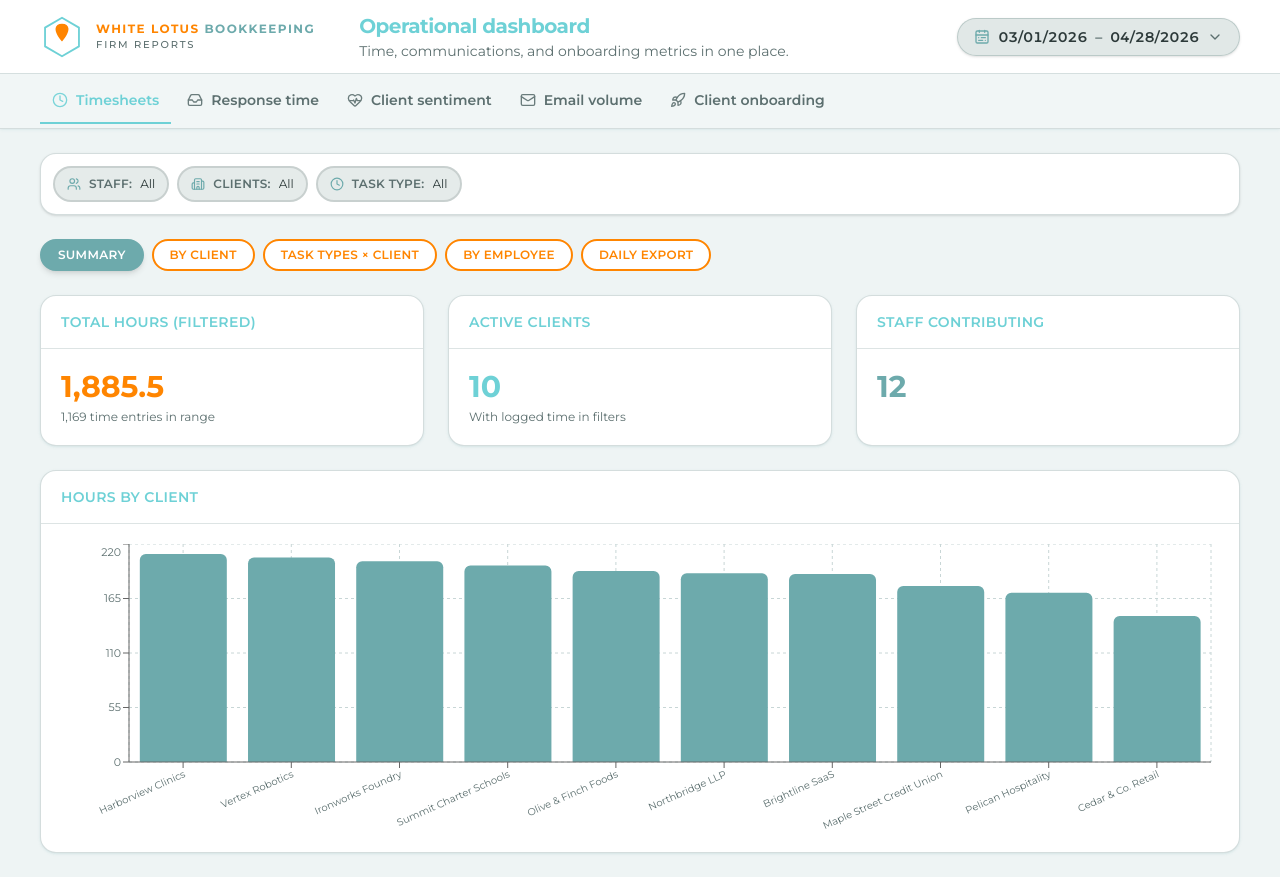
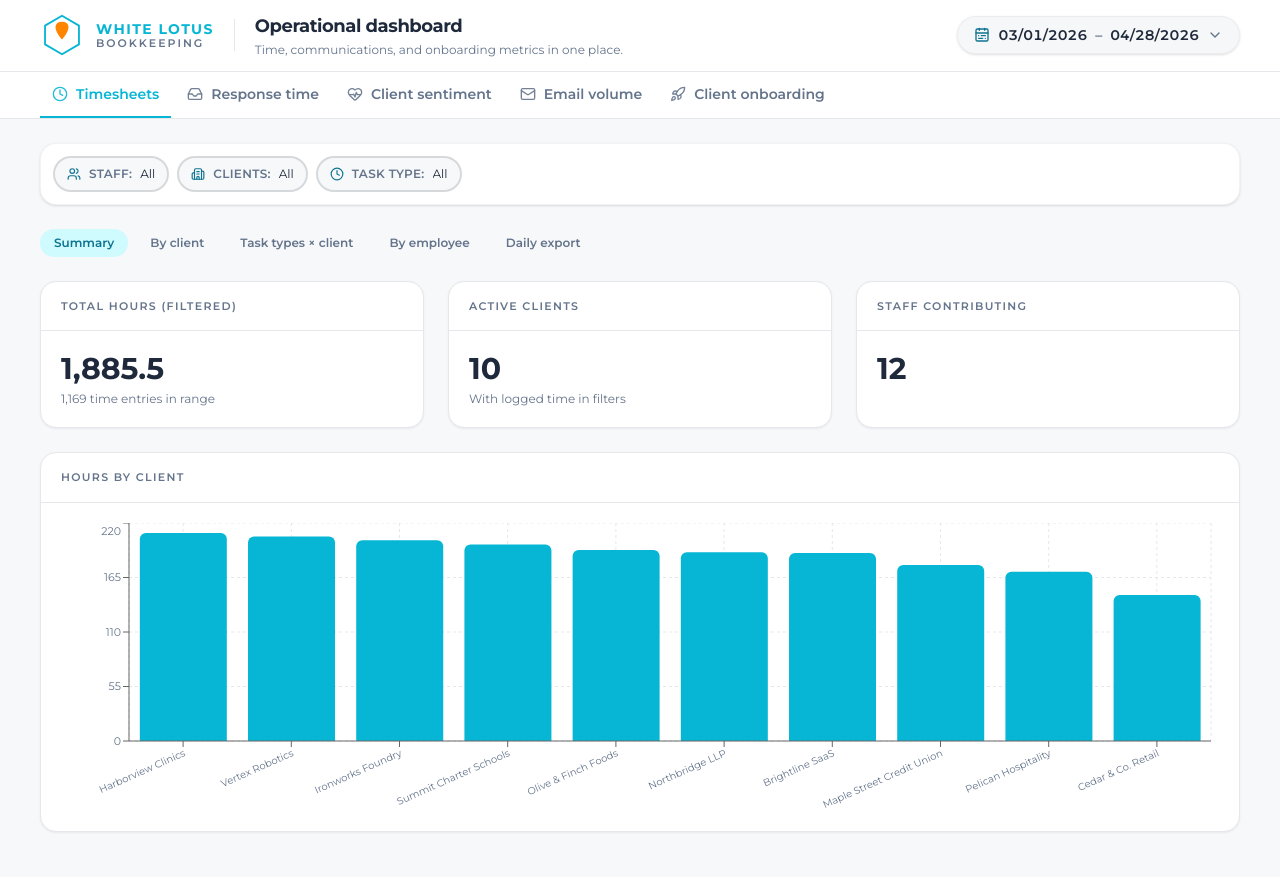
Before and after one commit to rikusato0/ClickupDashboardDemo, a React (Vite) app: page / in a window 1280 px wide. After the commit the page ends 856 px from the top, so only its background shows below. Built offline with nearby package versions, Linux system fonts and the light colour scheme.

Commit message:
Refactor App component and update color scheme for improved visual consistency. Enhanced styling for various elements, including task colors, chart components, and header layout. Updated BrandLogo stroke color to align with new theme. Adjusted CSS variables for better alignment with brand identity.

```diff
--- a/src/App.tsx
+++ b/src/App.tsx
@@ -62,21 +62,22 @@ const NAV: { id: NavId; label: string; icon: typeof Clock }[] = [
 ]
 
 const TASK_COLORS: Record<TaskType, string> = {
-  'One-time': '#6ed1d6',
-  Recurring: '#6daaac',
+  'One-time': '#06b6d4',
+  Recurring: '#0891b2',
   OT: '#ff8500',
-  'Month end': '#4a8f94',
-  Payroll: '#8ab8b8',
+  'Month end': '#0e7490',
+  Payroll: '#67e8f9',
 }
 
-const CHART_GRID = '#c8d6d6'
-const CHART_TICK = { fill: '#5c6f6f', fontSize: 11 }
-const CHART_TICK_SM = { fill: '#5c6f6f', fontSize: 10 }
+const CHART_PRIMARY = '#06b6d4'
+const CHART_GRID = '#e5e7eb'
+const CHART_TICK = { fill: '#64748b', fontSize: 11 }
+const CHART_TICK_SM = { fill: '#64748b', fontSize: 10 }
 const TOOLTIP_STYLE = {
   background: '#ffffff',
-  border: '1px solid #aabcbb',
+  border: '1px solid #e5e7eb',
   borderRadius: 12,
-  color: '#2d3a3a',
+  color: '#1e293b',
 }
 
 function cn(...parts: (string | false | undefined)[]) {
@@ -99,20 +100,20 @@ function Card({
   return (
     <div
       className={cn(
-        'rounded-2xl border border-wl-surface/50 bg-wl-card shadow-sm shadow-wl-teal-muted/15',
+        'rounded-2xl border border-wl-surface bg-wl-card shadow-sm shadow-slate-900/5',
         className,
       )}
     >
       {(title || action) && (
-        <div className="flex flex-wrap items-start justify-between gap-3 border-b border-wl-surface/40 px-5 py-4">
+        <div className="flex flex-wrap items-start justify-between gap-3 border-b border-wl-surface px-5 py-4">
           <div>
             {title && (
-              <h3 className="font-display text-sm font-semibold uppercase tracking-wide text-wl-teal">
+              <h3 className="text-[11px] font-semibold uppercase tracking-[0.12em] text-wl-ink-muted">
                 {title}
               </h3>
             )}
             {subtitle && (
-              <p className="mt-0.5 text-xs text-wl-ink-muted">{subtitle}</p>
+              <p className="mt-1 text-xs text-wl-ink-muted">{subtitle}</p>
             )}
           </div>
           {action}
@@ -374,25 +375,25 @@ export default function App() {
 
   return (
     <div className="flex min-h-svh flex-col text-wl-ink">
-      <header className="sticky top-0 z-40 border-b border-wl-surface/50 bg-wl-card shadow-sm shadow-wl-teal-muted/10">
+      <header className="sticky top-0 z-40 border-b border-wl-surface bg-wl-card">
         <div className="flex flex-wrap items-center gap-x-5 gap-y-4 px-4 py-3 sm:px-6 lg:px-10">
           <div className="flex shrink-0 items-center gap-3">
             <BrandLogo className="h-11 w-11 shrink-0" />
             <div className="min-w-0 leading-tight">
-              <p className="font-display text-[11px] font-bold tracking-[0.12em] sm:text-xs">
-                <span className="text-wl-orange">WHITE LOTUS</span>{' '}
-                <span className="text-wl-teal-muted">BOOKKEEPING</span>
+              <p className="font-display text-sm font-bold tracking-[0.1em] text-wl-teal">
+                WHITE LOTUS
               </p>
-              <p className="mt-0.5 text-[10px] font-medium uppercase tracking-[0.18em] text-wl-ink-muted">
-                Firm reports
+              <p className="-mt-0.5 text-[11px] font-semibold tracking-[0.18em] text-wl-ink-muted">
+                BOOKKEEPING
               </p>
             </div>
           </div>
-          <div className="min-w-0 flex-1 basis-[min(100%,18rem)] px-0 sm:px-2 lg:basis-0 lg:px-6">
-            <h1 className="font-display text-lg font-bold tracking-tight text-wl-teal sm:text-xl">
+          <span className="hidden h-8 w-px bg-wl-surface sm:block" aria-hidden />
+          <div className="min-w-0 flex-1 basis-[min(100%,18rem)] sm:basis-auto">
+            <h1 className="text-base font-bold tracking-tight text-wl-ink sm:text-lg">
               Operational dashboard
             </h1>
-            <p className="mt-0.5 text-xs leading-snug text-wl-ink-muted sm:max-w-xl sm:text-sm">
+            <p className="mt-0.5 text-xs leading-snug text-wl-ink-muted">
               Time, communications, and onboarding metrics in one place.
             </p>
           </div>
@@ -408,8 +409,8 @@ export default function App() {
             className="ml-auto w-full min-w-0 shrink-0 sm:w-auto"
           />
         </div>
-        <div className="border-t border-wl-surface/40 bg-wl-page/80 px-4 sm:px-6 lg:px-10">
-          <nav className="flex gap-1 overflow-x-auto py-1" role="tablist" aria-label="Main">
+        <div className="border-t border-wl-surface bg-wl-card px-4 sm:px-6 lg:px-10">
+          <nav className="flex gap-1 overflow-x-auto" role="tablist" aria-label="Main">
             {NAV.map((item) => {
               const Icon = item.icon
               const active = nav === item.id
@@ -427,7 +428,7 @@ export default function App() {
                     'flex shrink-0 items-center gap-2 whitespace-nowrap border-b-2 px-3 py-3 text-sm font-semibold transition-colors',
                     active
                       ? 'border-wl-teal text-wl-teal'
-                      : 'border-transparent text-wl-ink-muted hover:border-wl-surface hover:text-wl-ink',
+                      : 'border-transparent text-wl-ink-muted hover:text-wl-ink',
                   )}
                 >
                   <Icon className="h-4 w-4 shrink-0 opacity-90" />
@@ -499,10 +500,10 @@ export default function App() {
                   type="button"
                   onClick={() => setTsSub(id)}
                   className={cn(
-                    'rounded-full px-4 py-1.5 text-xs font-semibold uppercase tracking-wide transition-colors',
+                    'rounded-full px-3.5 py-1.5 text-xs font-semibold transition-colors',
                     tsSub === id
-                      ? 'border-2 border-wl-teal-muted bg-wl-teal-muted text-white shadow-md'
-                      : 'border-2 border-wl-orange bg-white text-wl-orange hover:bg-wl-orange/5',
+                      ? 'bg-wl-teal-soft text-wl-teal-muted'
+                      : 'text-wl-ink-muted hover:bg-wl-surface/50 hover:text-wl-ink',
                   )}
                 >
                   {label}
@@ -513,7 +514,7 @@ export default function App() {
             {tsSub === 'overview' && (
               <div className="grid gap-6 lg:grid-cols-3">
                 <Card title="Total hours (filtered)">
-                  <p className="font-display text-3xl font-bold text-wl-orange">
+                  <p className="text-3xl font-bold text-wl-ink">
                     {fmtFixed(
                       Math.round(
                         filtered.reduce((a, e) => a + e.hours, 0) * 10,
@@ -526,7 +527,7 @@ export default function App() {
                   </p>
                 </Card>
                 <Card title="Active clients">
-                  <p className="font-display text-3xl font-bold text-wl-teal">
+                  <p className="text-3xl font-bold text-wl-ink">
                     {fmtInt(byClient.length)}
                   </p>
                   <p className="mt-1 text-xs text-wl-ink-muted">
@@ -534,7 +535,7 @@ export default function App() {
                   </p>
                 </Card>
                 <Card title="Staff contributing">
-                  <p className="font-display text-3xl font-bold text-wl-teal-muted">
+                  <p className="text-3xl font-bold text-wl-ink">
                     {fmtInt(byStaff.length)}
                   </p>
                 </Card>
@@ -561,7 +562,7 @@ export default function App() {
                             fmtFixed(Number(value), 1)
                           }
                         />
-                        <Bar dataKey="hours" fill="#6daaac" radius={[6, 6, 0, 0]} />
+                        <Bar dataKey="hours" fill={CHART_PRIMARY} radius={[6, 6, 0, 0]} />
                       </BarChart>
                     </ResponsiveContainer>
                   </div>
@@ -597,9 +598,9 @@ export default function App() {
                             </td>
                             <td className="py-2">
                               <div className="flex items-center gap-2">
-                                <div className="h-1.5 flex-1 overflow-hidden rounded-full bg-wl-surface/50">
+                                <div className="h-1.5 flex-1 overflow-hidden rounded-full bg-wl-surface">
                                   <div
-                                    className="h-full rounded-full bg-wl-teal-muted"
+                                    className="h-full rounded-full bg-wl-teal"
                                     style={{ width: `${pct}%` }}
                                   />
                                 </div>
@@ -686,7 +687,7 @@ export default function App() {
                                 {fmtFixed(row[t] as number, 1)}
                               </td>
                             ))}
-                            <td className="py-2 tabular-nums font-semibold text-wl-orange">
+                            <td className="py-2 tabular-nums font-semibold text-wl-ink">
                               {fmtFixed(row.total as number, 1)}
                             </td>
                           </tr>
@@ -717,7 +718,7 @@ export default function App() {
                           className="border-b border-wl-surface/30 text-wl-ink"
                         >
                           <td className="py-2 pr-4">
-                            <span className="mr-2 inline-flex h-7 w-7 items-center justify-center rounded-lg bg-wl-teal/25 text-xs font-bold text-wl-teal-muted">
+                            <span className="mr-2 inline-flex h-7 w-7 items-center justify-center rounded-lg bg-wl-teal-soft text-xs font-bold text-wl-teal-muted">
                               {r.initials}
                             </span>
                             {r.name}
--- a/src/components/BrandLogo.tsx
+++ b/src/components/BrandLogo.tsx
@@ -10,7 +10,7 @@ export function BrandLogo({ className }: { className?: string }) {
       aria-hidden
     >
       <path
-        stroke="#6ed1d6"
+        stroke="#06b6d4"
         strokeWidth={2}
         strokeLinejoin="round"
         d="M24 3 42.5 13.75v20.5L24 45 5.5 34.25v-20.5L24 3z"
--- a/src/index.css
+++ b/src/index.css
@@ -1,20 +1,22 @@
 @import 'tailwindcss';
 
-/* White Lotus Bookkeeping brand colors. Gotham → Montserrat (Google Fonts)
-   until a licensed web font stack is available. */
+/* White Lotus Bookkeeping brand tokens (aligned with the firm's flagship
+   bookkeeping dashboard: brighter cyan primary, neutral page surface,
+   dark navy ink, orange reserved for accents/warnings). */
 @theme {
   --font-sans:
     'Montserrat', 'Segoe UI', system-ui, -apple-system, sans-serif;
   --font-display: var(--font-sans);
 
-  --color-wl-teal: #6ed1d6;
+  --color-wl-teal: #06b6d4;
+  --color-wl-teal-muted: #0e7490;
+  --color-wl-teal-soft: #cffafe;
   --color-wl-orange: #ff8500;
-  --color-wl-teal-muted: #6daaac;
-  --color-wl-surface: #aabcbb;
-  --color-wl-page: #eef4f4;
+  --color-wl-surface: #e5e7eb;
+  --color-wl-page: #f7f8fa;
   --color-wl-card: #ffffff;
-  --color-wl-ink: #2d3a3a;
-  --color-wl-ink-muted: #5c6f6f;
+  --color-wl-ink: #1e293b;
+  --color-wl-ink-muted: #64748b;
 }
 
 html {
```
